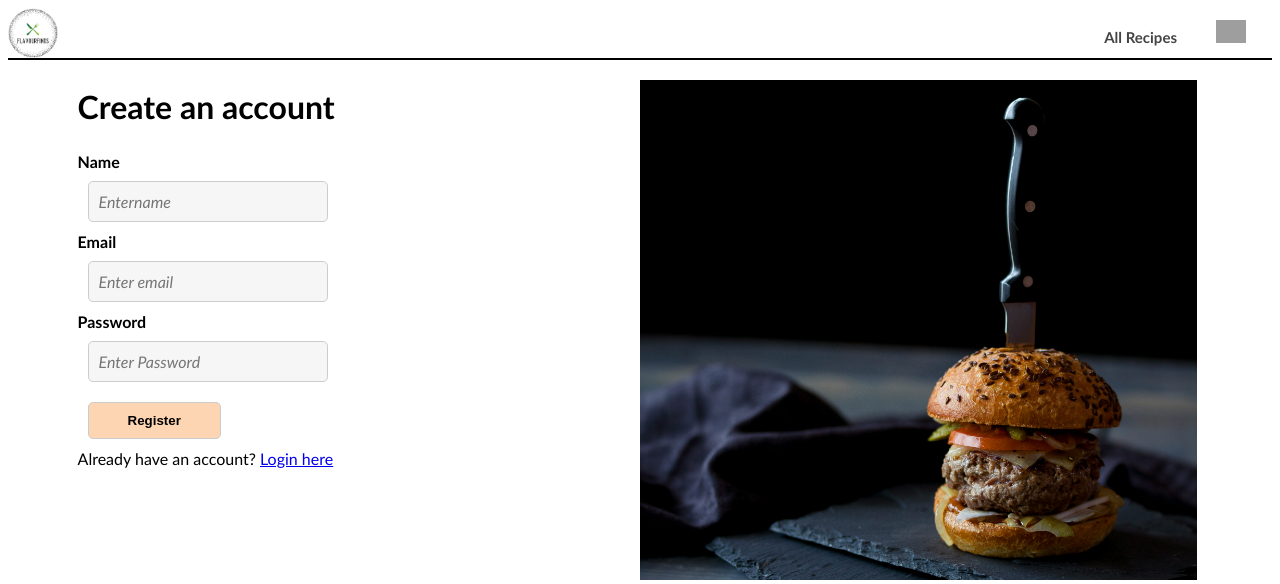
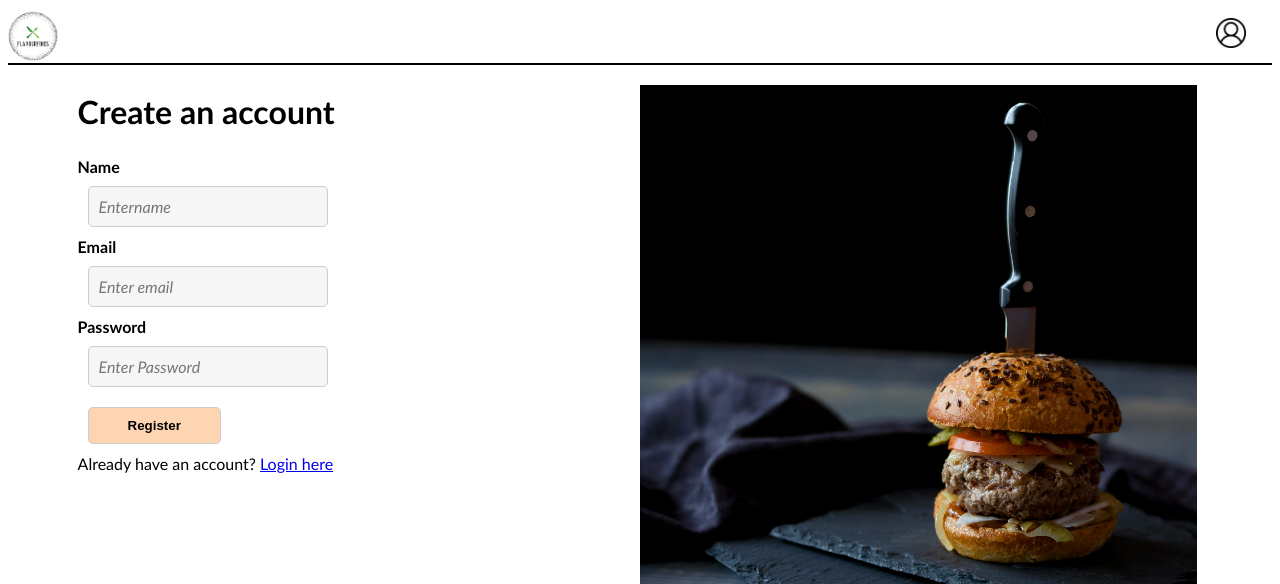
Before and after one commit to nicolasKappa/Food_Recipe_Web_App, a PHP site: page /register.php in a window 1280 px wide. Shown: the top 584 px of the page. Run offline with PHP 8.4, Linux system fonts and the light colour scheme; grey boxes are pictures that could not be loaded.

Commit message:
Teddy:  Removed "All Recipes" from login and register (not needed here) and also removed "Your Profile" from login and regsiter (not needed here)

```diff
--- a/Website/login.php
+++ b/Website/login.php
@@ -57,13 +57,11 @@ if ($_SERVER["REQUEST_METHOD"] == "POST") {
     </div>
     <nav>
         <ul>
-            <li><a href="#">All Recipes</a></li>
             <li class="dropdown">
                 <a href="javascript:void(0)" class="dropbtn">
                     <img src="images/icons/auth-icon.png" alt="authorization icon" width="30">
                 </a>
                 <div class="dropdown-content" id="myDropdown" aria-label="User Menu">
-                    <a href="#">Your Profile</a>
                     <a href="login.php">Log in</a>
                     <a href="register.php">Register</a>
                 </div>
--- a/Website/register.php
+++ b/Website/register.php
@@ -66,13 +66,11 @@ if ($_SERVER["REQUEST_METHOD"] == "POST") {
   </div>
 	<nav>
     <ul>
-      <li><a href="#">All Recipes</a></li>
       <li class="dropdown">
           <a href="javascript:void(0)" class="dropbtn">
-              <img src="https://external-content.duckduckgo.com/iu/?u=https%3A%2F%2Fi.pinimg.com%2Foriginals%2Fc7%2Fab%2Fcd%2Fc7abcd3ce378191a3dddfa4cdb2be46f.png&f=1&nofb=1" alt="authorization icon" width="30">
+               <img src="images/icons/auth-icon.png" alt="authorization icon" width="30">
           </a>
           <div class="dropdown-content" id="myDropdown" aria-label="User Menu">
-              <a href="#">Your Profile</a>
               <a href="login.php">Log in</a>
               <a href="register.php">Register</a>
           </div>
```
